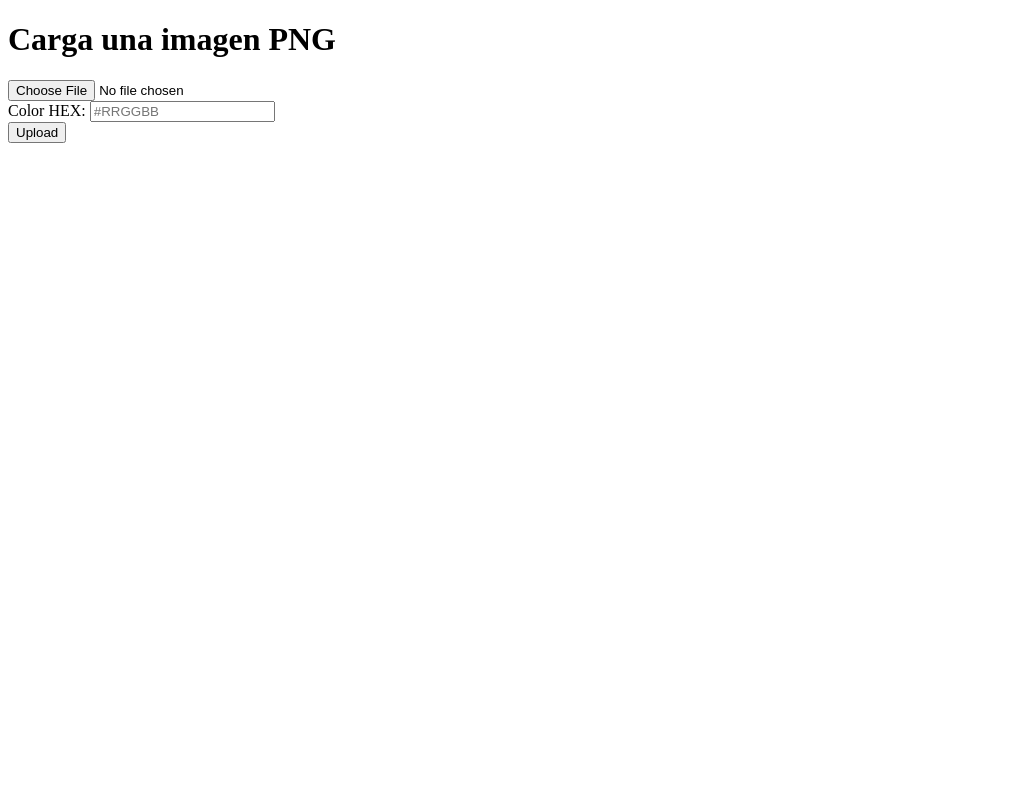
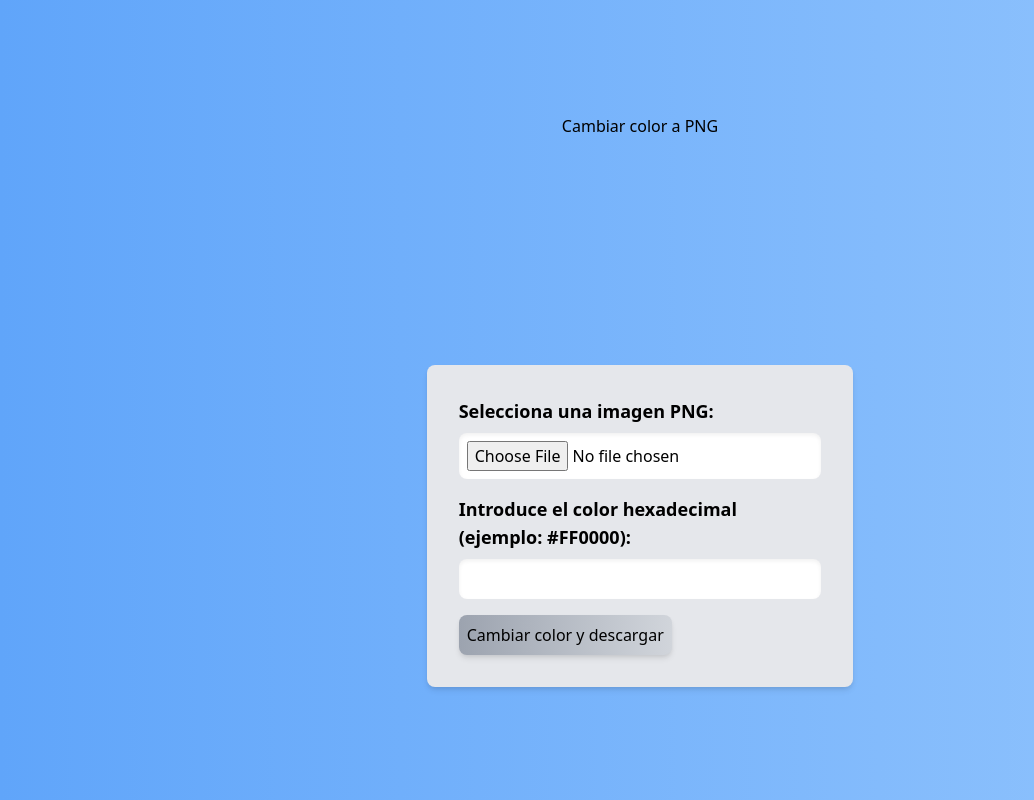
Before and after one commit to davidatb/Color_PNG, a Flask app: page / in a window 1280 px wide. Shown: the whole page, without its empty margins (0-1034 px from the left). Run offline with Flask 3, Linux system fonts and the light colour scheme.

Commit message:
fix(app.py): cambiar la función index para renderizar el template "index.html" feat(index.html): añadir estilos y mejorar la apariencia del formulario de carga de imágenes add(output_output_prueba.png): añadir archivo de salida generado por el cambio de color de la imagen

```diff
--- a/app.py
+++ b/app.py
@@ -58,16 +58,8 @@
             cambiar_color(input_path, output_path, rgba_color)
             return send_from_directory(app.config['UPLOAD_FOLDER'], "output_" + filename, as_attachment=True)
 
-    return '''
-    <!doctype html>
-    <title>Upload new File</title>
-    <h1>Carga una imagen PNG</h1>
-    <form method=post enctype=multipart/form-data>
-      <input type=file name=file><br>
-      Color HEX: <input type=text name=hex_color placeholder="#RRGGBB"><br>
-      <input type=submit value=Upload>
-    </form>
-    '''
+    return render_template("index.html")
+
 
 if __name__ == '__main__':
     if not os.path.exists(UPLOAD_FOLDER):
--- a/templates/index.html
+++ b/templates/index.html
@@ -1,19 +1,34 @@
 <!DOCTYPE html>
 <html lang="en">
+
 <head>
     <meta charset="UTF-8">
     <meta name="viewport" content="width=device-width, initial-scale=1.0">
     <title>Cambiar color de imagen</title>
+    <link href="https://cdn.jsdelivr.net/npm/tailwindcss@2.2.19/dist/tailwind.min.css" rel="stylesheet">
+    <style>
+        /* Aquí puedes agregar clases personalizadas para mejorar el neumorfismo si lo necesitas */
+    </style>
 </head>
-<body>
-    <form action="/" method="post" enctype="multipart/form-data">
-        <label for="file">Selecciona una imagen PNG:</label>
-        <input type="file" name="file" accept=".png"><br><br>
 
-        <label for="hex_color">Introduce el color hexadecimal (ejemplo: #FF0000):</label>
-        <input type="text" name="hex_color" required><br><br>
+<body class="h-screen bg-gradient-to-r from-blue-400 to-blue-300 grid place-items-center">
+    <h1>Cambiar color a PNG</h1>
+    <form action="/" method="post" enctype="multipart/form-data"
+        class="bg-gray-200 rounded-lg shadow-md p-8 space-y-4 w-1/3">
+        <div class="flex flex-col space-y-2">
+            <label for="file" class="text-lg font-semibold">Selecciona una imagen PNG:</label>
+            <input type="file" name="file" accept=".png" class="p-2 rounded-lg bg-white shadow-inner">
+        </div>
 
-        <input type="submit" value="Cambiar color y descargar">
+        <div class="flex flex-col space-y-2">
+            <label for="hex_color" class="text-lg font-semibold">Introduce el color hexadecimal (ejemplo:
+                #FF0000):</label>
+            <input type="text" name="hex_color" required class="p-2 rounded-lg bg-white shadow-inner">
+        </div>
+
+        <input type="submit" value="Cambiar color y descargar"
+            class="p-2 rounded-lg bg-gradient-to-r from-gray-400 to-gray-300 cursor-pointer shadow-md hover:shadow-lg transition-shadow duration-300">
     </form>
 </body>
+
 </html>
```
Also changed, not shown: uploads/output_output_prueba.png (added).
